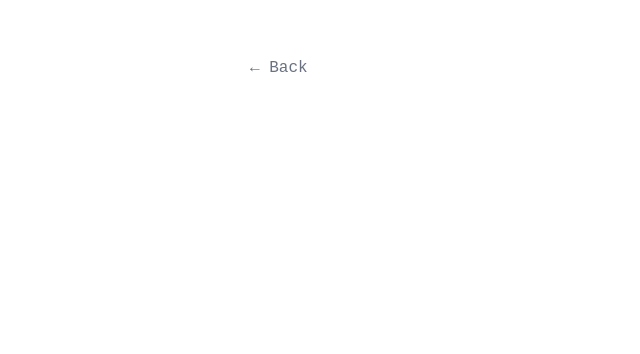
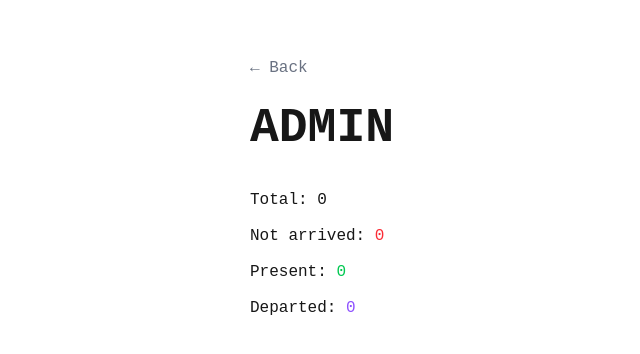
Before and after one commit to Davidsenec/first-drink-se18-frontend, a Next.js app: page /admin in a window 1280 px wide. Shown: the top 354 px of the page, without its empty margins (118-758 px from the left). Built offline with nearby package versions, Linux system fonts and the light colour scheme.

Commit message:
added head count labels for admin page

```diff
--- a/src/app/admin/page.tsx
+++ b/src/app/admin/page.tsx
@@ -6,6 +6,14 @@ export default function AdminPage() {
             <main className="flex justify-center px-3 py-6">
                 <div className="flex flex-col w-full max-w-xl px-4 py-8 gap-3">
                     <Link href="../"><button className="mb-3 text-gray-500 hover:text-white ">&#8592; Back</button></Link>
+                    <h1 className="mb-6 text-5xl font-bold">ADMIN</h1>
+                    <p>Total: <label className="text">0</label></p>
+                    <p>Not arrived: <label className="text-red-500">0</label></p>
+                    <p>Present: <label className="text-green-500">0</label></p>
+                    <p>Departed: <label className="text-violet-500">0</label></p>
+
+
+
                 </div>
             </main>
         </div>
```
